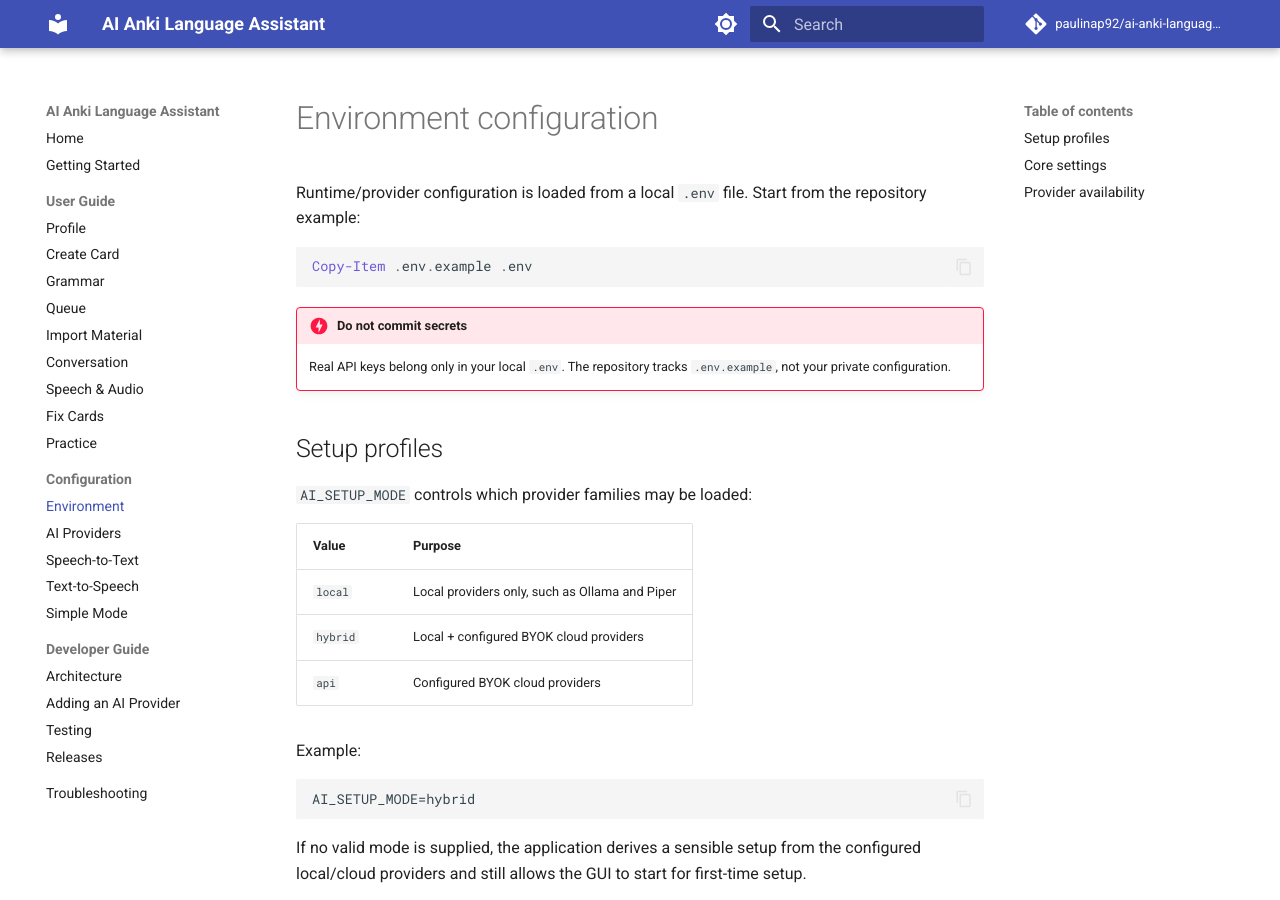
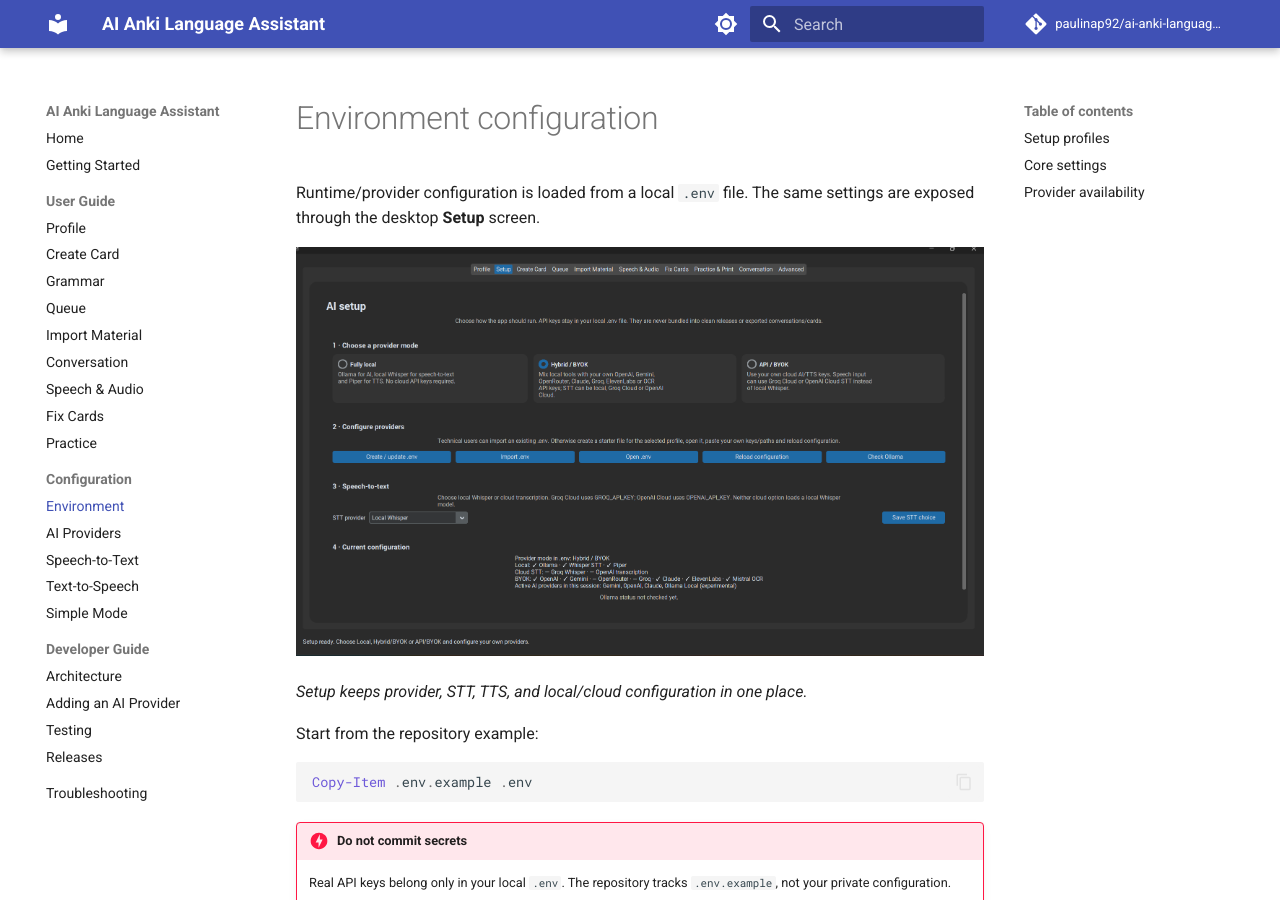
Before and after one commit to paulinap92/ai-anki-language-assistant, an MkDocs documentation site: the page built from docs/configuration/env.md, in a window 1280 px wide and 900 px high. Built offline with MkDocs 1.6.1 and Material for MkDocs 9.7.7, drawn with Linux system fonts in a browser that asks for light colours; comment, search, counter and statistics services are not loaded.

Commit message:
docs: add v13 screenshots to manual

````diff
--- a/docs/configuration/env.md
+++ b/docs/configuration/env.md
@@ -1,6 +1,12 @@
 # Environment configuration
 
-Runtime/provider configuration is loaded from a local `.env` file. Start from the repository example:
+Runtime/provider configuration is loaded from a local `.env` file. The same settings are exposed through the desktop **Setup** screen.
+
+![Setup screen](../assets/setup.png)
+
+*Setup keeps provider, STT, TTS, and local/cloud configuration in one place.*
+
+Start from the repository example:
 
 ```powershell
 Copy-Item .env.example .env
````
